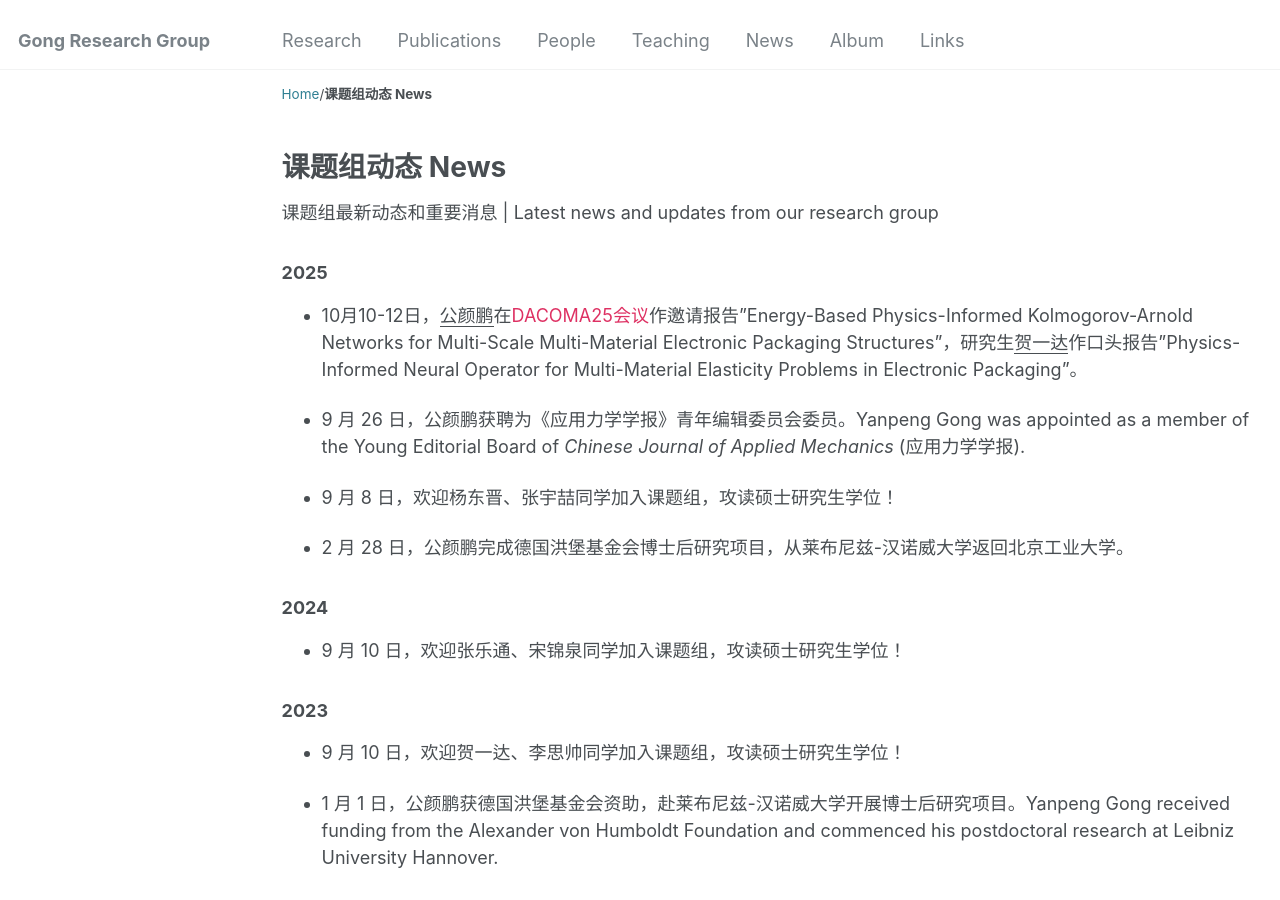
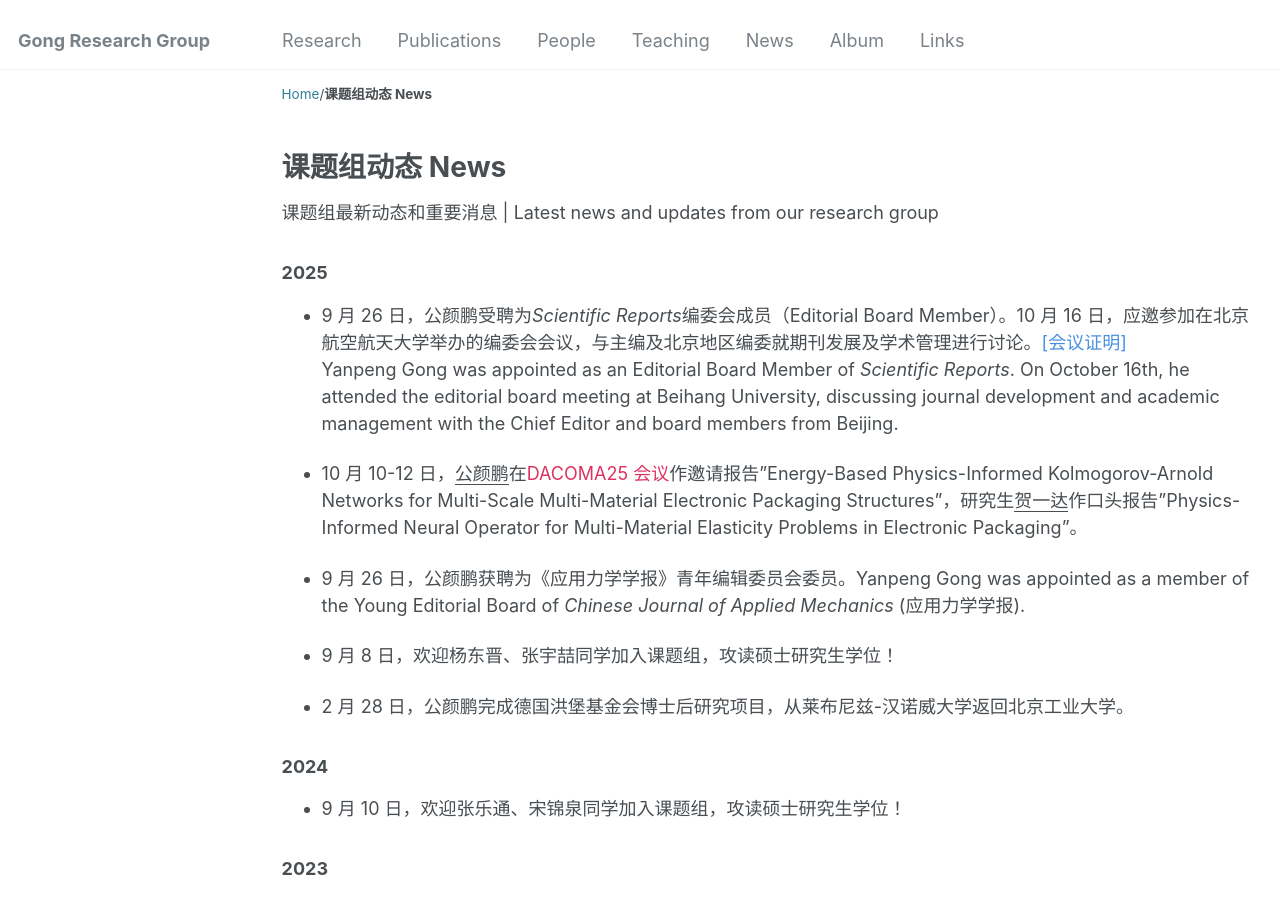
Before and after one commit to yanpeng-gong/yanpeng-gong.github.io, a Jekyll site: the page built from _news/news.md, in a window 1280 px wide and 900 px high. Built offline with Jekyll 4.4.1, drawn with Linux system fonts in a browser that asks for light colours.

Commit message:
update news

```diff
--- a/_news/news.md
+++ b/_news/news.md
@@ -18,7 +18,11 @@ collection: news
 <p>课题组最新动态和重要消息 | Latest news and updates from our research group</p>
 
 <h3>2025</h3>
-- 10月10-12日，<u>公颜鹏</u>在<a href="http://yanpeng-gong.github.io/files/Conference_program/DACOMA-25.pdf" style="text-decoration:none;color:#DE3163;">DACOMA25会议</a>作邀请报告"Energy-Based Physics-Informed Kolmogorov-Arnold Networks for Multi-Scale Multi-Material Electronic Packaging Structures"，研究生<u>贺一达</u>作口头报告"Physics-Informed Neural Operator for Multi-Material Elasticity Problems in Electronic Packaging"。
+
+- 9 月 26 日，公颜鹏受聘为<em>Scientific Reports</em>编委会成员（Editorial Board Member）。10 月 16 日，应邀参加在北京航空航天大学举办的编委会会议，与主编及北京地区编委就期刊发展及学术管理进行讨论。<a href="http://yanpeng-gong.github.io/files/news/2025_SR_EBM_meeting.pdf" style="text-decoration:none;color:#4A90E2;">[会议证明]</a><br>
+  Yanpeng Gong was appointed as an Editorial Board Member of <em>Scientific Reports</em>. On October 16th, he attended the editorial board meeting at Beihang University, discussing journal development and academic management with the Chief Editor and board members from Beijing.
+
+- 10 月 10-12 日，<u>公颜鹏</u>在<a href="http://yanpeng-gong.github.io/files/Conference_program/DACOMA-25.pdf" style="text-decoration:none;color:#DE3163;">DACOMA25 会议</a>作邀请报告"Energy-Based Physics-Informed Kolmogorov-Arnold Networks for Multi-Scale Multi-Material Electronic Packaging Structures"，研究生<u>贺一达</u>作口头报告"Physics-Informed Neural Operator for Multi-Material Elasticity Problems in Electronic Packaging"。
 
 - 9 月 26 日，公颜鹏获聘为《应用力学学报》青年编辑委员会委员。Yanpeng Gong was appointed as a member of the Young Editorial Board of _Chinese Journal of Applied Mechanics_ (应用力学学报).
 
```
Also changed, not shown: 1 other file.
